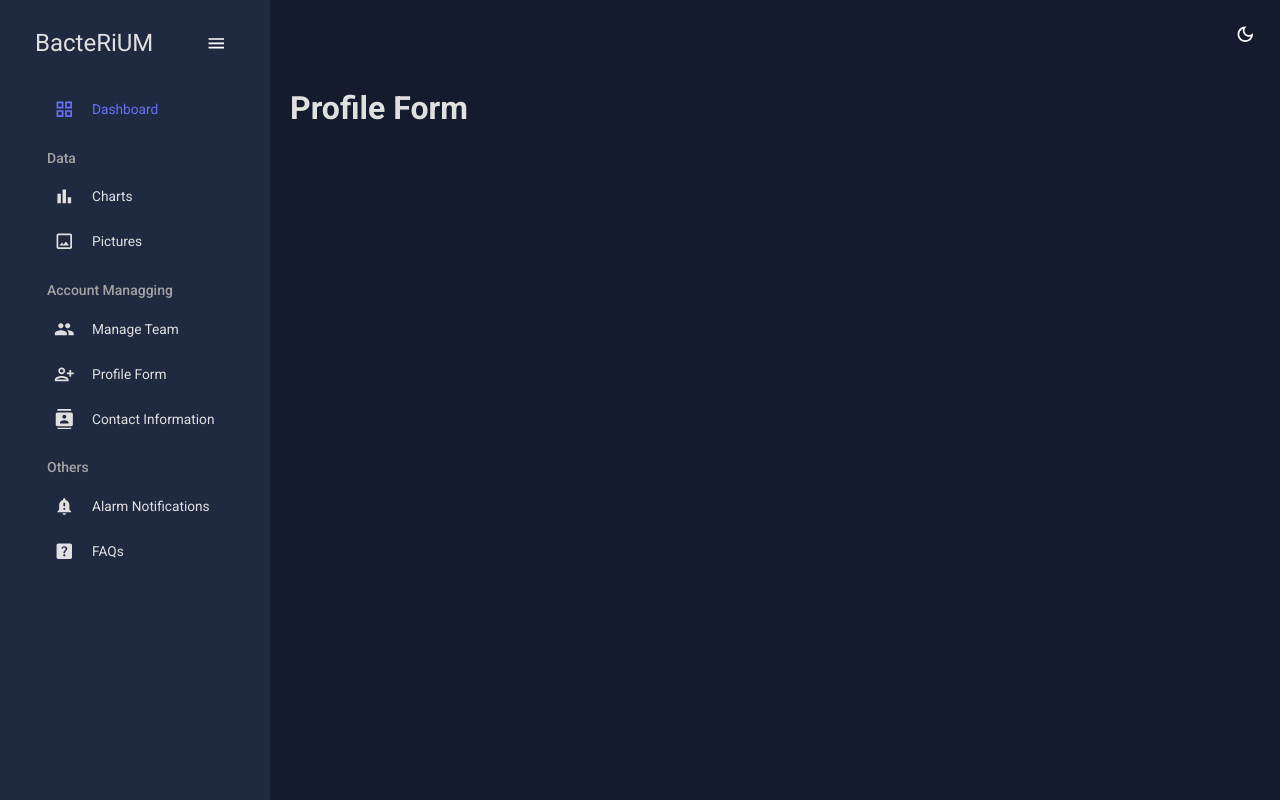
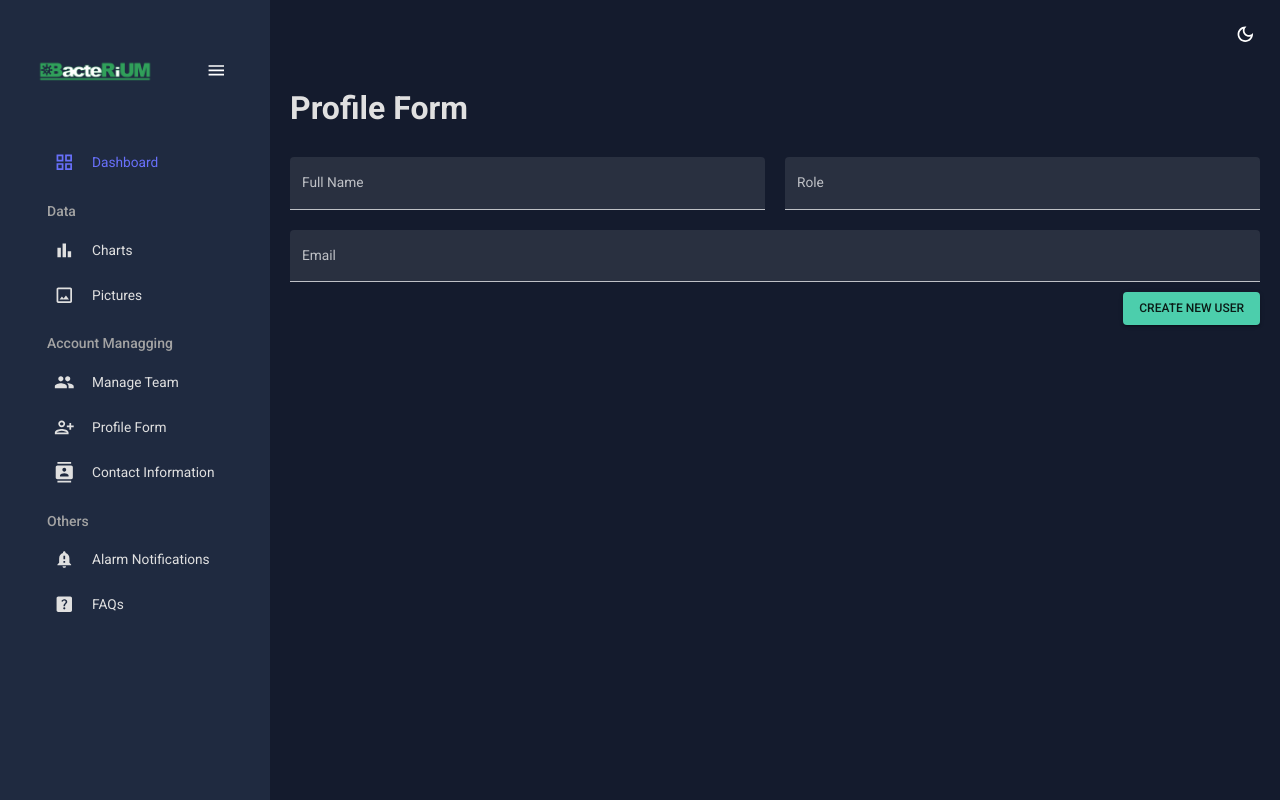
Before and after one commit to gustavosotero/BacteRiUM, a React (Create React App) app in the folder bacteriumdashboard/: page /profileForm in a window 1280 px wide. Built offline with nearby package versions, Linux system fonts and the light colour scheme.

Commit message:
profileForm implemented and working

```diff
--- a/bacteriumdashboard/src/scenes/global/Sidebar.jsx
+++ b/bacteriumdashboard/src/scenes/global/Sidebar.jsx
@@ -78,9 +78,13 @@ const Sidebar = () => {
                             alignItems="center"
                             ml="15px"
                         >
-                            <Typography variant="h3" color={colors.grey[100]}>
+                            <img
+                                src="BacteRiUM logo.png"
+                                style={{ height: "90px", marginRight: "20px" }}
+                            />
+                            {/* <Typography variant="h3" color={colors.grey[100]}>
                             BacteRiUM
-                            </Typography>
+                            </Typography> */}
                             <IconButton onClick={() => setIsCollapsed(!isCollapsed)}>
                             <MenuOutlinedIcon />
                             </IconButton>
--- a/bacteriumdashboard/src/scenes/profileForm/ProfileForm.jsx
+++ b/bacteriumdashboard/src/scenes/profileForm/ProfileForm.jsx
@@ -1,16 +1,97 @@
-import { Box, useTheme, Typography } from "@mui/material";
 import Headers from "../../Components/Headers";
+import useMediaQuery from "@mui/material/useMediaQuery";
+import { Box, useTheme, Typography, TextField, Button } from "@mui/material";
 import { tokens } from "../../theme";
+import { Formik } from "formik";
+import * as yup from "yup";
+
+const checkSchema = yup.object().shape({
+  fullName: yup.string().required("required"),
+  email: yup.string().email("invalid email").required("required"),
+  role: yup.string().required("required"),
+});
+
+const initialValues = {
+  fullName: "",
+  email: "",
+  role: "",
+};
 
 const ProfileForm = () => {
+  const isNonMobile = useMediaQuery("(min-width:600px)");
 
-    return (
-        <Box margin={"20px"}>
+  const handleFormSubmit = (values) => {
+    console.log("Submitted values:", values);
+  };
 
-            <Headers title={"Profile Form"}/>
-
-        </Box>
-    )
-}
+  return (
+    <Box margin="20px">
+      <Headers title="Profile Form" />
+      <Formik
+        onSubmit={handleFormSubmit}
+        initialValues={initialValues}
+        validationSchema={checkSchema}
+      >
+        {({ handleBlur, handleChange, handleSubmit, values, touched, errors }) => (
+          <form onSubmit={handleSubmit}>
+            <Box
+              display="grid"
+              gap="20px"
+              gridTemplateColumns="repeat(2, minmax(0, 1fr))"
+              sx={{
+                "& > div": { gridColumn: isNonMobile ? undefined : "span 2" },
+              }}
+            >
+              <TextField
+                onChange={handleChange}
+                onBlur={handleBlur}
+                type="text"
+                label="Full Name"
+                value={values.fullName}
+                name="fullName"
+                error={!!touched.fullName && !!errors.fullName}
+                helperText={touched.fullName && errors.fullName}
+                fullWidth
+                variant="filled"
+                sx={{ gridColumn: "span 1" }}
+              />
+              <TextField
+                onChange={handleChange}
+                onBlur={handleBlur}
+                type="text"
+                label="Role"
+                value={values.role}
+                name="role"
+                error={!!touched.role && !!errors.role}
+                helperText={touched.role && errors.role}
+                fullWidth
+                variant="filled"
+                sx={{ gridColumn: "span 1" }}
+              />
+              <TextField
+                onChange={handleChange}
+                onBlur={handleBlur}
+                type="text"
+                label="Email"
+                value={values.email}
+                name="email"
+                error={!!touched.email && !!errors.email}
+                helperText={touched.email && errors.email}
+                fullWidth
+                variant="filled"
+                sx={{ gridColumn: "span 2" }}
+              />
+            </Box>
+            <Box display="flex" justifyContent="end" mt="10px">
+            <Button type="submit" variant="contained" color="secondary">
+                Create New User
+              </Button>
+            </Box>
+          </form>
+        )}
+      </Formik>
+    </Box>
+  );
+};
 
 export default ProfileForm;
```
Also changed, not shown: bacteriumdashboard/public/BacteRiUM logo.png (added).
